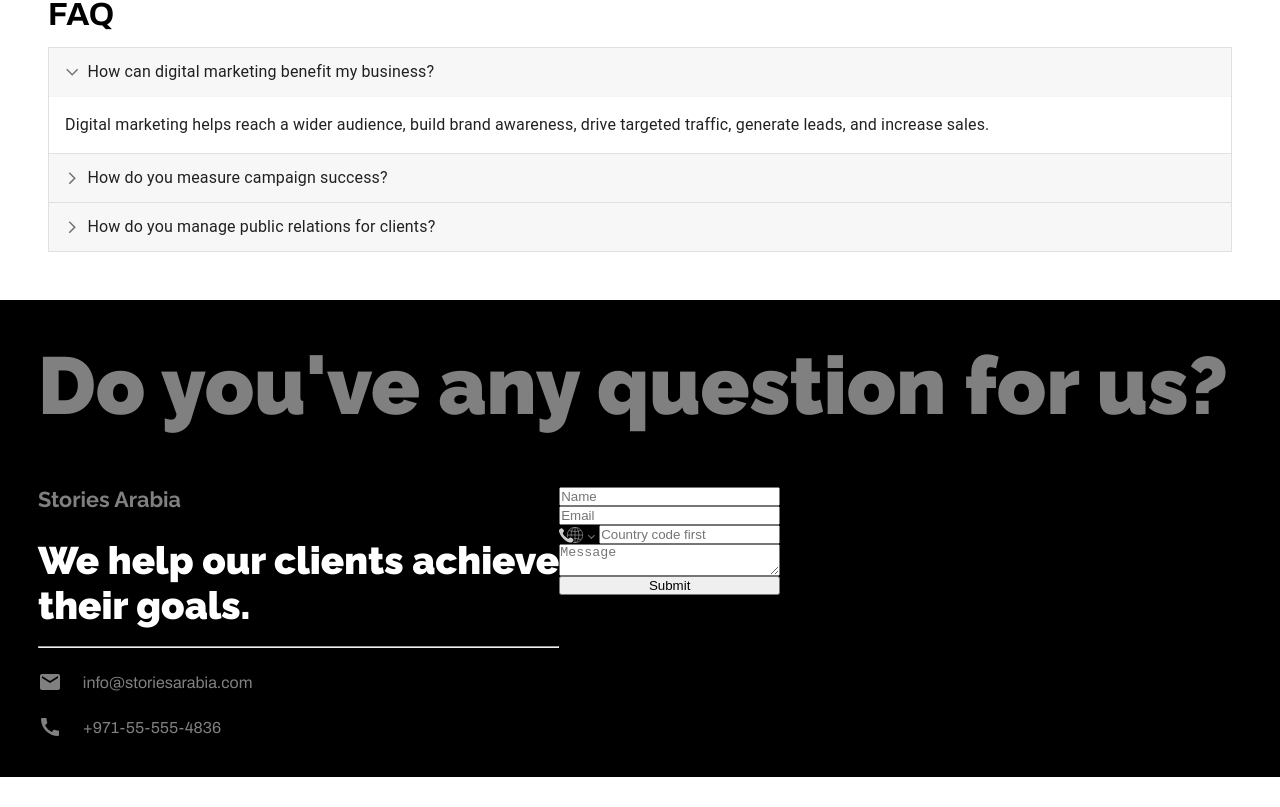
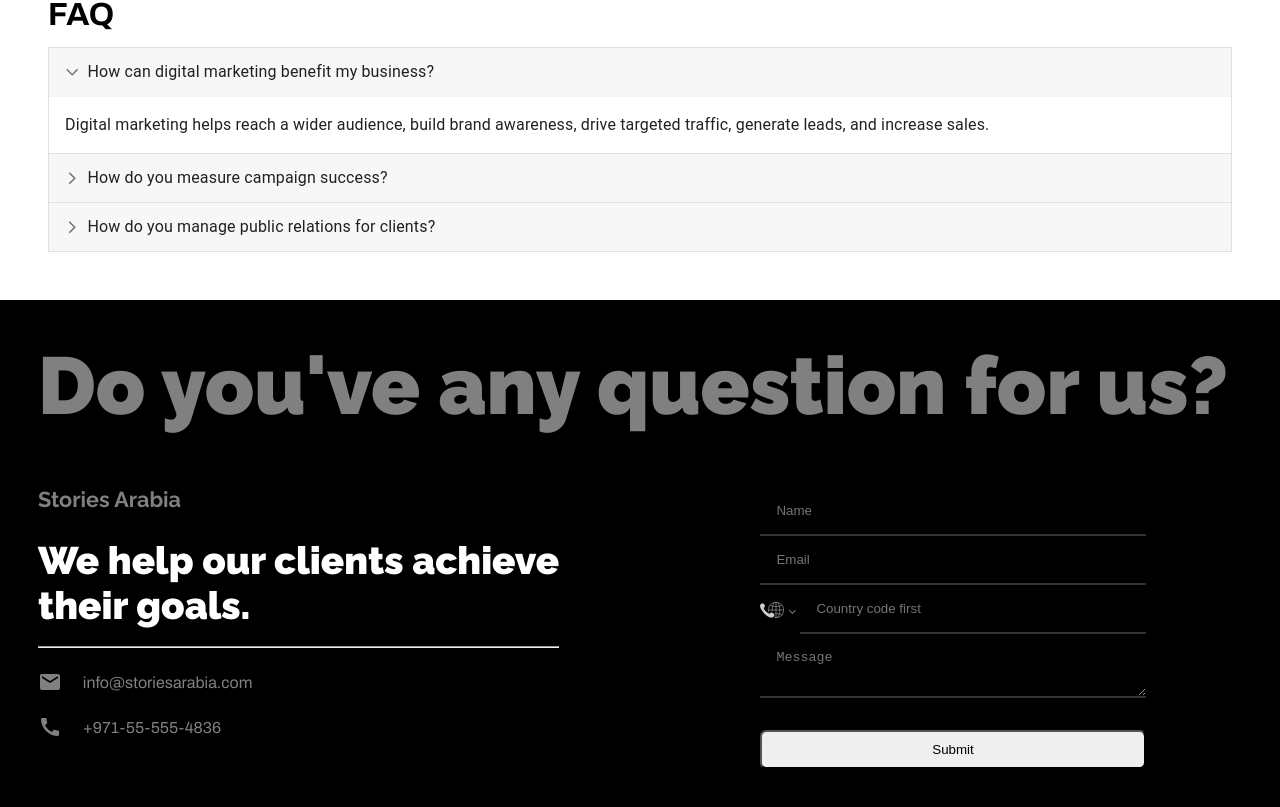
Before and after one commit to Aniket-Patel-swg/stories_arabia_latest, a Next.js app: page / in a window 1280 px wide. Shown: the part 9651-10458 px from the top of the page. Before the commit the page ends 10428 px from the top, so only its background shows below. Built offline with nearby package versions, Linux system fonts and the light colour scheme; a web font is replaced by a local one.

Commit message:
added contact form in footer

```diff
--- a/Components/Footer.js
+++ b/Components/Footer.js
@@ -7,6 +7,7 @@ import PhoneInput, {
   isValidPhoneNumber,
 } from "react-phone-number-input";
 import "react-phone-number-input/style.css";
+import emailjs from 'emailjs-com';
 
 const Footer = () => {
   const [name, setName] = useState("");
@@ -14,6 +15,7 @@ const Footer = () => {
   const [Number, setPhoneNumber] = useState("");
   const [message, setMessage] = useState("");
   const [typing, setTyping] = useState(false);
+  const [successfull, setSuccessFull] = useState(false);
 
   const [data, setData] = useState({
     name: "",
@@ -22,11 +24,10 @@ const Footer = () => {
     message: "",
   });
 
-  const handleNumberChange = (e) =>{
-
+  const handleNumberChange = (e) => {
     setPhoneNumber(e);
     setTyping(true);
-  }
+  };
 
   console.log(typing);
   const handleSubmit = (e) => {
@@ -41,6 +42,8 @@ const Footer = () => {
     setEmail("");
     setPhoneNumber("");
     setMessage("");
+    setTyping(false);
+    setSuccessFull(true);
   };
   return (
     <>
@@ -99,7 +102,15 @@ const Footer = () => {
                 onChange={(e) => handleNumberChange(e)}
                 className={styles.phone_input}
               />
-             {isValidPhoneNumber(Number) && typing ? <p style={{color: "green"}}>Valid Number</p> : typing ? <p style={{color: "red"}}>Invalid Number</p> : ""}
+              {/* {isValidPhoneNumber(Number) && typing ? <p style={{color: "green"}}>Valid Number</p> : typing ? <p style={{color: "red"}}>Invalid Number</p> : ""} */}
+              {Number !== null &&
+                (isValidPhoneNumber(String(Number)) && typing ? (
+                  <p style={{ color: "green" }}>Valid Number</p>
+                ) : typing ? (
+                  <p style={{ color: "red" }}>Invalid Number</p>
+                ) : (
+                  ""
+                ))}
               <textarea
                 name="message"
                 placeholder="Message"
@@ -108,8 +119,15 @@ const Footer = () => {
                   setMessage(e.target.value);
                 }}
               />
-              <button type="submit"> Submit </button>
+              <button type="submit" className={styles.contact_submit}>
+                Submit
+              </button>
             </form>
+            {successfull ? (
+              <p style={{ color: "green", marginTop : "1.5vw" }}>Message Sent Successfully</p>
+            ) : (
+              ""
+            )}
           </section>
         </div>
       </div>
--- a/package.json
+++ b/package.json
@@ -13,6 +13,7 @@
     "@emotion/styled": "^11.11.0",
     "@mui/icons-material": "^5.14.1",
     "@mui/material": "^5.14.2",
+    "emailjs-com": "^3.2.0",
     "gsap": "^3.12.2",
     "next": "13.4.11",
     "react": "18.2.0",
--- a/styles/Footer.module.css
+++ b/styles/Footer.module.css
@@ -42,8 +42,34 @@
 }
 .contact_flex{
     display: flex;
+    justify-content: space-between;
 }
 .contact_form{
     display: flex;
+    width: 80%;
     flex-direction: column;
 }
+.contact{
+    width: 40%;
+}
+.contact_form input{
+    background-color: transparent;
+    padding: 1rem;
+    width: 100%;
+    border: none;
+    color: white;
+    border-bottom: 2px solid #333;
+}
+.contact_form textarea{
+    background-color: transparent;
+    padding: 1rem;
+    width: 100%;
+    border: none;
+    border-bottom: 2px solid #333;
+    color: white;
+}
+.contact_submit{
+    margin-top: 2rem;
+    padding: 0.6rem;
+    border-radius: 0.4rem;
+}
```
Also changed, not shown: 1 other file (tests, documents, lock files or other folders).
